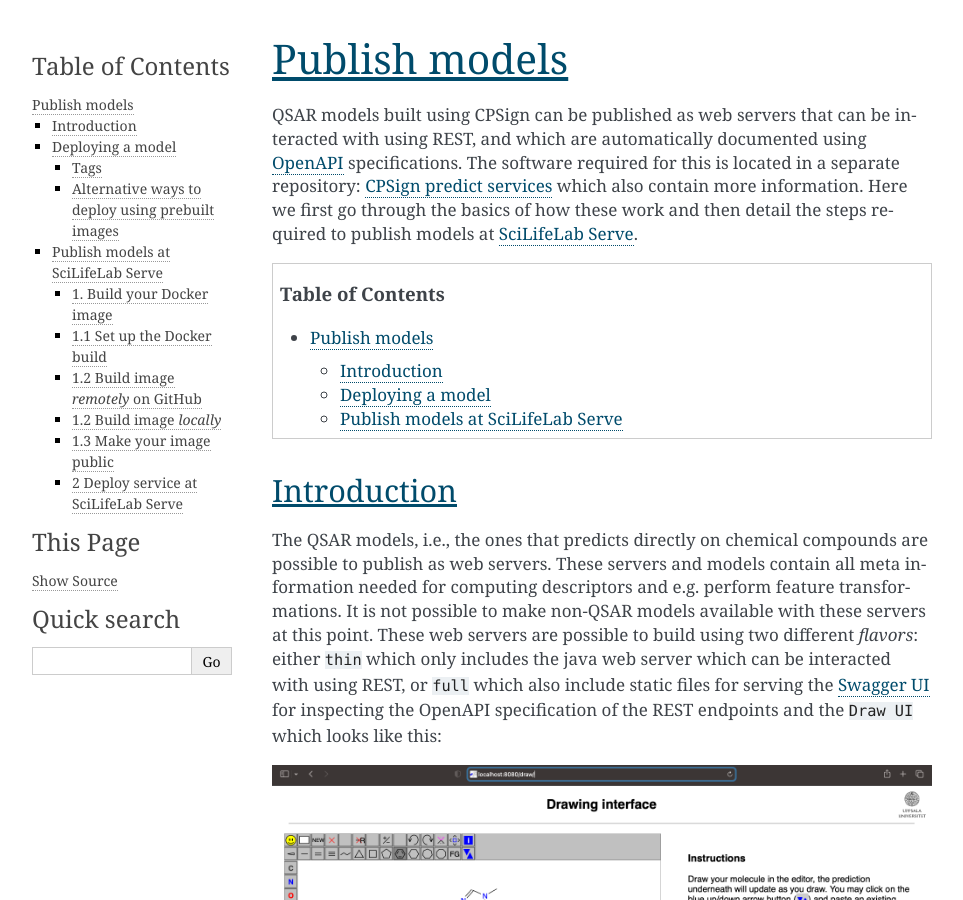
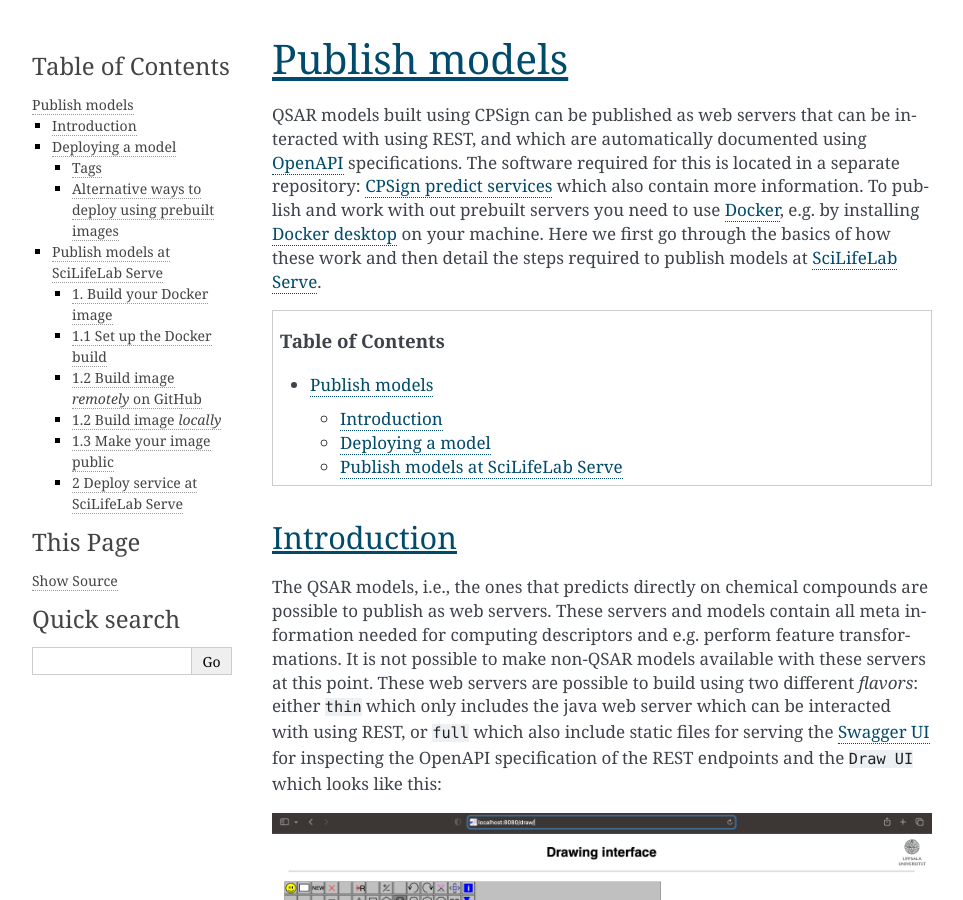
Before and after one commit to arosbio/cpsign_docs, a Sphinx documentation site: the page built from docs/source/sections/publish_models.md, in a window 1280 px wide and 900 px high. Shown: the whole window, without its empty margins (148-1111 px from the left). Built offline with Sphinx 7.4.7, drawn with Linux system fonts in a browser that asks for light colours; some of the changed text lies outside the part shown.

Commit message:
add links to Docker/docker desktop

````diff
--- a/docs/source/sections/publish_models.md
+++ b/docs/source/sections/publish_models.md
@@ -1,6 +1,6 @@
 # Publish models
 
-QSAR models built using CPSign can be published as web servers that can be interacted with using REST, and which are automatically documented using [OpenAPI](https://www.openapis.org/) specifications. The software required for this is located in a separate repository: [CPSign predict services](https://github.com/arosbio/cpsign_predict_services) which also contain more information. Here we first go through the basics of how these work and then detail the steps required to publish models at [SciLifeLab Serve](https://serve.scilifelab.se/).
+QSAR models built using CPSign can be published as web servers that can be interacted with using REST, and which are automatically documented using [OpenAPI](https://www.openapis.org/) specifications. The software required for this is located in a separate repository: [CPSign predict services](https://github.com/arosbio/cpsign_predict_services) which also contain more information. To publish and work with out prebuilt servers you need to use [Docker](https://www.docker.com/), e.g. by installing [Docker desktop](https://www.docker.com/products/docker-desktop/) on your machine. Here we first go through the basics of how these work and then detail the steps required to publish models at [SciLifeLab Serve](https://serve.scilifelab.se/).
 
 ```{contents} Table of Contents
 :depth: 2
@@ -59,7 +59,7 @@
 
 ## Publish models at SciLifeLab Serve
 
-This sections is a how-to-guide for how to publish models using the [SciLifeLab Serve](https://serve.scilifelab.se/) facility, mainly intended for researchers to e.g. publish models in connection with a published manuscript. To publish services at SciLifeLab you need to publish public Docker images at an online container repository, this guide details how this is done using the [GitHub docker registry](https://docs.github.com/en/packages/working-with-a-github-packages-registry/working-with-the-docker-registry). To follow this guide you need to have a public GitHub repository that your models and images can be connected to, this can either be a personal repository or one linked to an organization (e.g. https://github.com/pharmbio).
+This sections is a how-to-guide for how to publish models using the [SciLifeLab Serve](https://serve.scilifelab.se/) facility, mainly intended for researchers to e.g. publish models in connection with a published manuscript. To publish services at SciLifeLab you need to publish public Docker images at an online container repository, this guide details how this is done using the [GitHub docker registry](https://docs.github.com/en/packages/working-with-a-github-packages-registry/working-with-the-docker-registry). To follow this guide you need to have a public GitHub repository that your models and images can be connected to, this can either be a personal repository or one linked to an organization (e.g. https://github.com/pharmbio). **Note:** if you either wish to build your Docker image locally or if you wish to test it out locally you need to have [Docker desktop](https://www.docker.com/products/docker-desktop/) installed.
 
 
 
````
